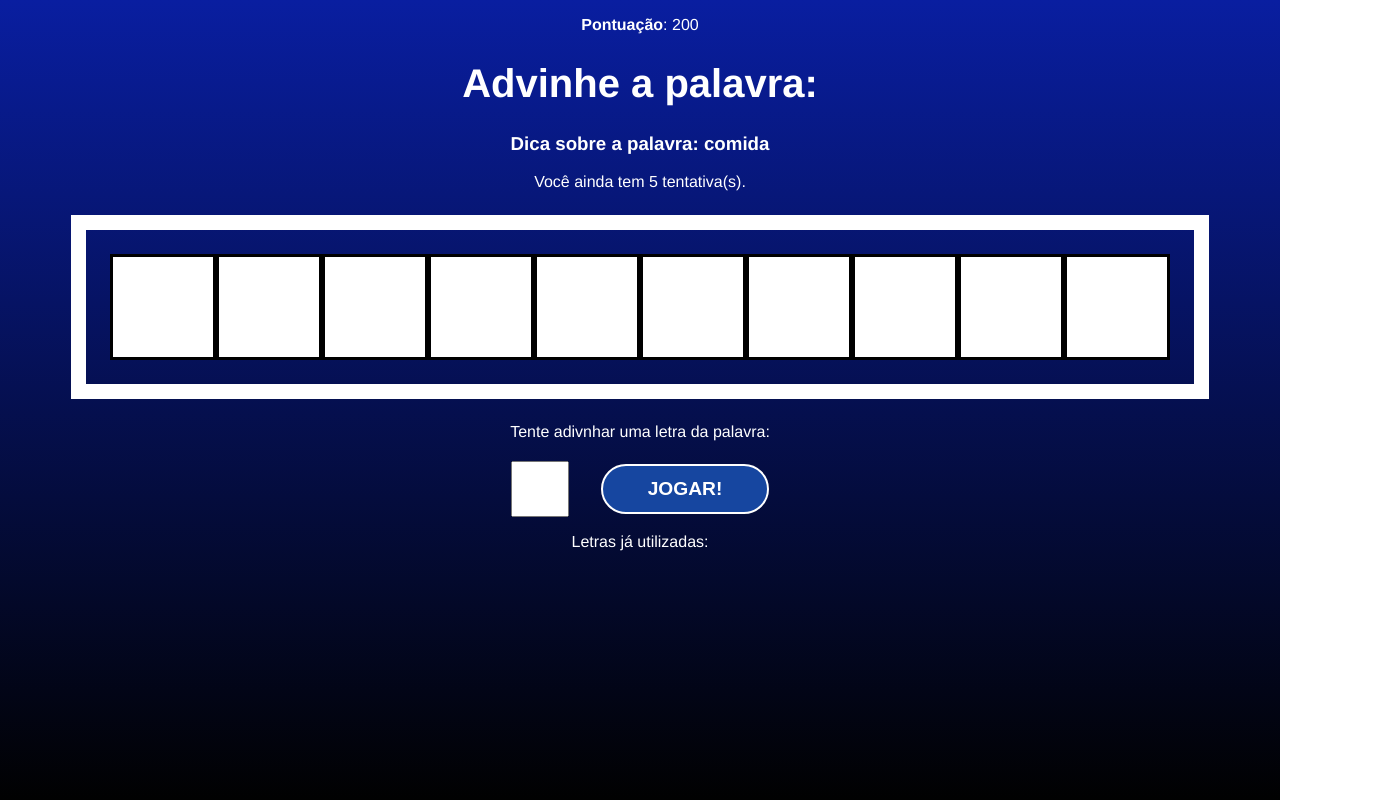
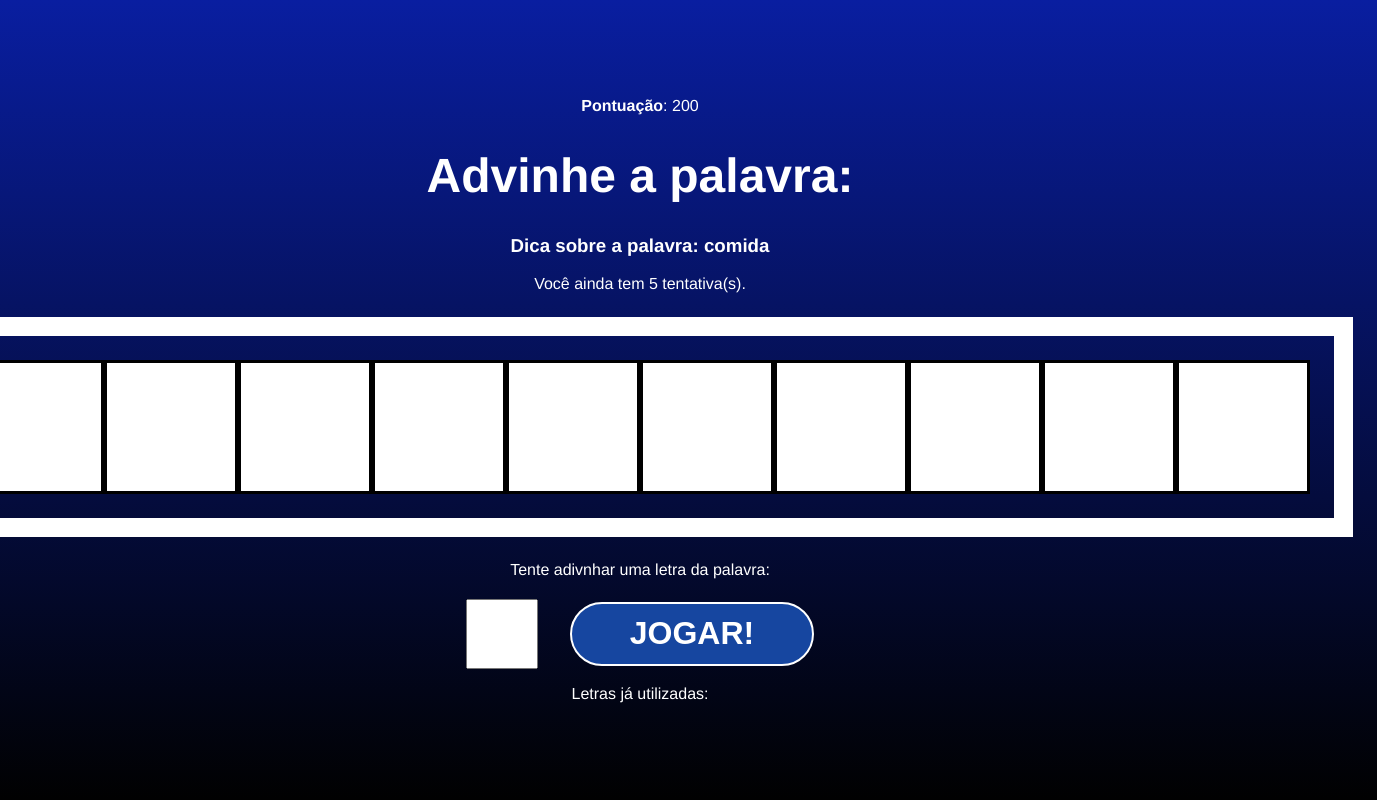
Before and after one commit to TiagoMiqueiasMG/Secret-Word, a React (Create React App) app in the folder secretword/: page / in a window 1280 px wide. Shown: the whole page, 1377 px wide, since content can reach past the window. Built offline with nearby package versions, Linux system fonts and the light colour scheme.

Commit message:
adjusting css with clamp() and centering elements

```diff
--- a/secretword/src/components/Game.css
+++ b/secretword/src/components/Game.css
@@ -1,5 +1,5 @@
-.game h1{
-    font-size: 2.5em;
+.game h1 {
+    font-size: clamp(2em, 5vw, 3em);
 }
 
 .points span {
@@ -9,16 +9,16 @@
 .wordContainer {
     margin: 1.5em;
     padding: 1.5em;
-    border: 15px solid #fff;
+    border: 1.5vw solid #fff;
     display: flex;
 }
 
-.letter, .blankSquare{
-    font-size: 70px;
+.letter, .blankSquare {
+    font-size: clamp(2.5vw, 70px, 5vw);
     line-height: 1.5;
-    border: 3px solid #000;
-    height: 100px;
-    width: 100px;
+    border: 0.3vw solid #000;
+    height: 10vw;
+    width: 10vw;
     text-transform: uppercase;
     background-color: #fff;
     color: #000;
@@ -27,19 +27,18 @@
 
 .letterContainer p {
     margin-bottom: 1.2em;
-
 }
 
-.letterContainer form{
+.letterContainer form {
     display: flex;
     align-items: center;
     justify-content: center;
 }
 
-.letterContainer input{
-    height: 50px;
-    width: 50px;
-    font-size: 2em;
+.letterContainer input {
+    height: 5vw;
+    width: 5vw;
+    font-size: clamp(1em, 2em, 2.5vw);
     text-align: center;
     margin-right: 1em;
 }
--- a/secretword/src/index.css
+++ b/secretword/src/index.css
@@ -2,29 +2,32 @@ html, body {
     height: 100%;
 }
 
-body{
+body {
     font-family: Helvetica;
     margin: 0;
     padding: 0;
-  background: linear-gradient(180deg, rgba(9, 30, 160 ,1) 0%, rgba(1,1,1,1));
+    background: linear-gradient(180deg, rgba(9, 30, 160, 1) 0%, rgba(1, 1, 1, 1));
     color: #FFF;
+    display: flex;
+    align-items: center;
+    justify-content: center;
 }
 
 
-button{
+button {
     background: #1646a0;
     color: #FFF;
-  padding: 0 45px;
-  border: 2px solid #FFF;
-  border-radius: 25px;
-  height: 50px;
+    padding: 0 4.5vw;
+    border: 0.2vw solid #FFF;
+    border-radius: 2.5vw;
+    height: 5vw;
     text-transform: uppercase;
     font-weight: bold;
-  font-size: 1.2em;
+    font-size: clamp(1.2em, 3vw, 2em);
     cursor: pointer;
-  transition: .4s;
+    transition: 0.4s;
 }
 
-button:hover{
+button:hover {
     background-color: #0923af;
 }
```
Lines whose indentation alone changed are shown as unchanged.
